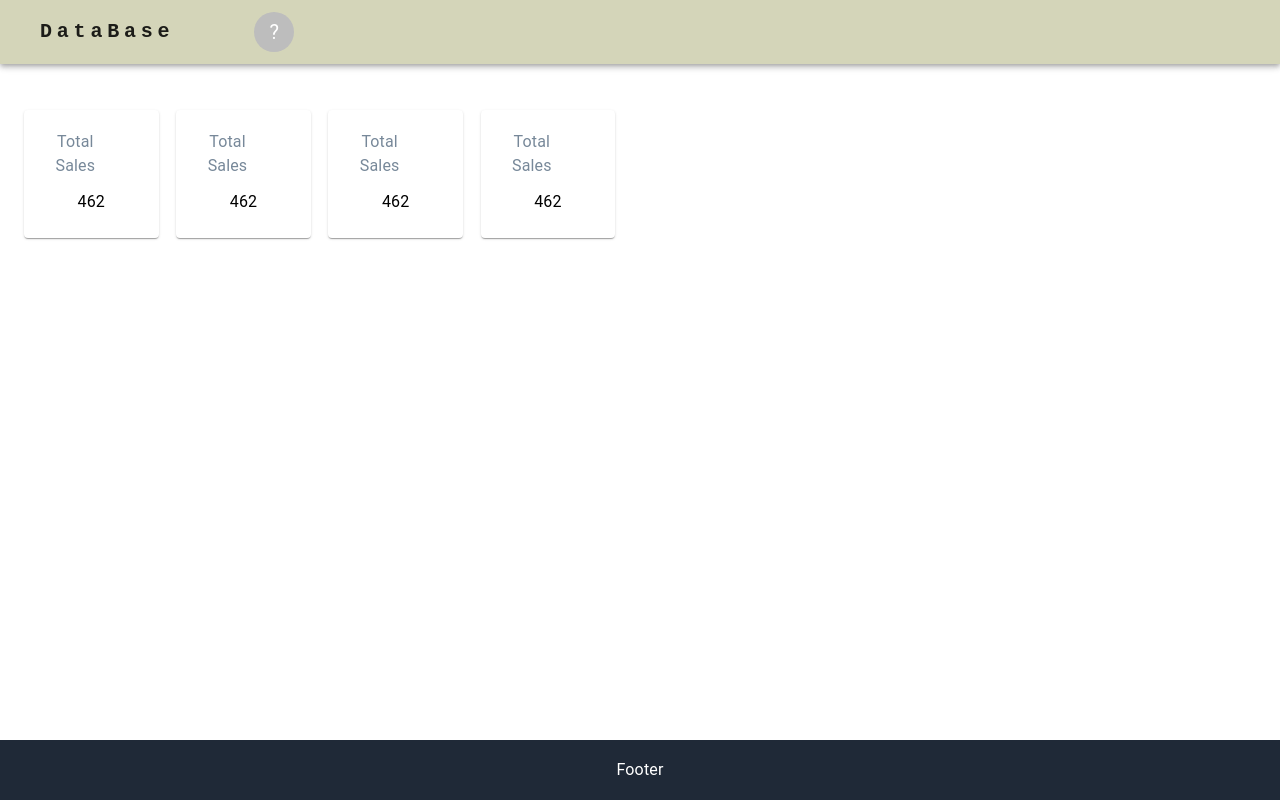
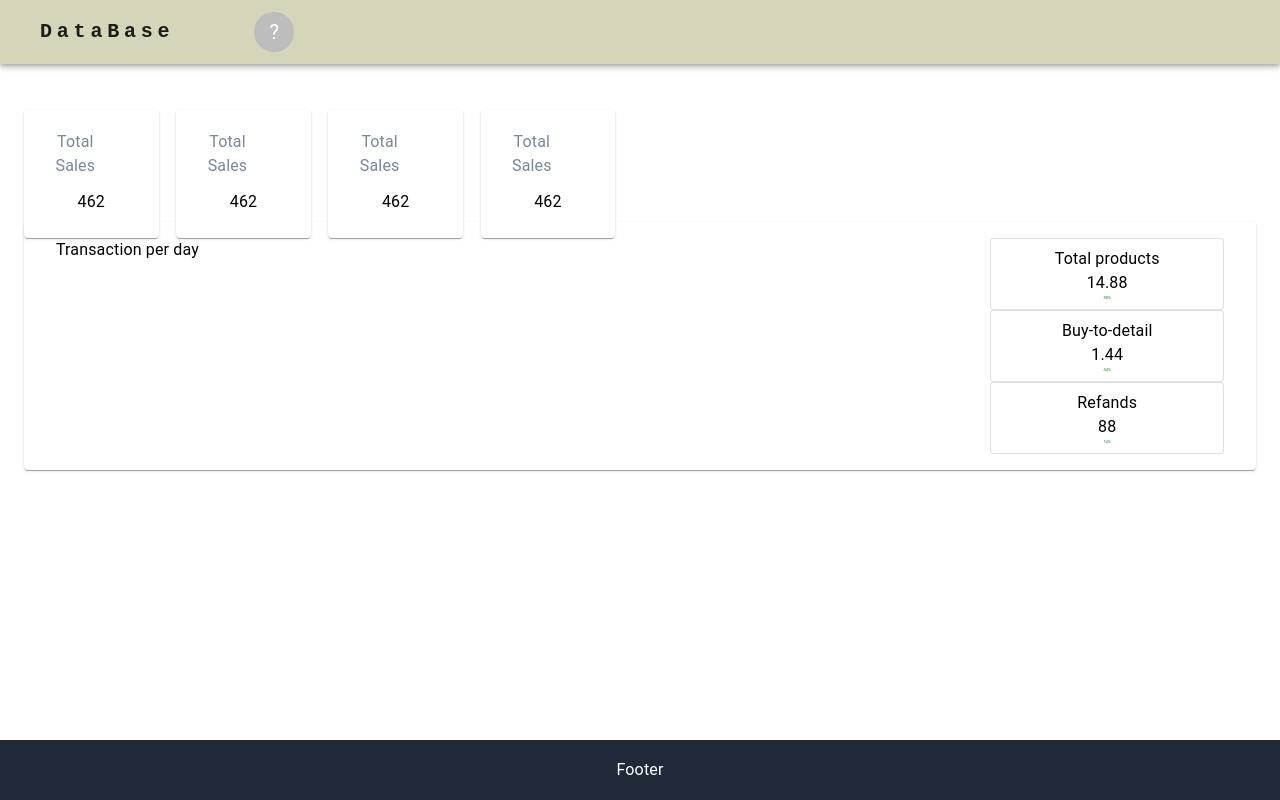
Before and after one commit to LastVoyager/Dashboard-App, a Next.js app: page /dashboard in a window 1280 px wide. Built offline with nearby package versions, Linux system fonts and the light colour scheme; no server answers; some icons are missing.

Commit message:
Made TransactionPerDay component + its styling

```diff
--- a/src/app/dashboard/page.tsx
+++ b/src/app/dashboard/page.tsx
@@ -1,5 +1,6 @@
 import React from "react";
 import DataRibbon from "@/components/DashBoard/DataRibbon/DataRibbon";
+import TransactionsPerDay from "@/components/DashBoard/TransactionPerDay/TransactionPerDay";
 import { Box, Grid, Paper } from "@mui/material";
 import scss from "./dashboard.module.scss";
 
@@ -7,7 +8,7 @@ const Dashboard = () => {
   return (
     <Box>
       <DataRibbon />
-      {/*TransactionsPerDay*/}
+      <TransactionsPerDay />
       {/*TransactionsPerDay Doughnut Charts Bottom Row*/}
     </Box>
   );
--- /dev/null
+++ b/src/components/DashBoard/TransactionPerDay/TransactionPerDay.module.scss
@@ -0,0 +1,55 @@
+$breakPoint: 1000px;
+
+.wrapper {
+  display: flex;
+}
+
+.transaction {
+  display: block;
+  width: 100%;
+  padding: 1rem 2rem;
+
+  @media screen and (min-width: $breakPoint) {
+    display: flex;
+  }
+}
+
+.chart {
+  max-width: 100%;
+  width: 100%;
+
+  @media screen and (min-width: $breakPoint) {
+    max-width: 80%;
+  }
+}
+
+.cardWrapper {
+  display: flex;
+  flex-direction: row;
+  justify-content: space-between;
+  max-width: 100%;
+  width: 100%;
+
+  @media screen and (min-width: $breakPoint) {
+    flex-direction: column;
+    max-width: 20%;
+  }
+}
+.card {
+  text-align: center;
+  padding: 1rem;
+  border-radius: 8px;
+  width: 100%;
+
+  @media screen and (min-width: $breakPoint) {
+    padding: 0.5rem;
+  }
+}
+
+.cardTitle {
+  font-size: 1.8rem;
+}
+
+.cardValue {
+  font-size: 1.2rem;
+}
--- /dev/null
+++ b/src/components/DashBoard/TransactionPerDay/TransactionPerDay.tsx
@@ -0,0 +1,69 @@
+"use client";
+
+import React from "react";
+import { Card, Paper, Typography, Grid } from "@mui/material";
+import scss from "./TransactionPerDay.module.scss";
+import { useTheme } from "@mui/system";
+
+export type TransactionCardType = {
+  title: string;
+  value: string;
+  changeValue: string;
+};
+
+export type TransactionPerDayProps = {
+  data?: TransactionCardType;
+};
+
+const TransactionPerDay = (props: TransactionPerDayProps) => {
+  const { data } = props;
+  const theme = useTheme();
+
+  return (
+    <Grid container gap={2} className={scss.wrapper}>
+      <Paper className={scss.transaction}>
+        <div className={scss.chart}>
+          <Typography>Transaction per day</Typography>
+          {/* ChartComponent's place  */}
+        </div>
+        <div className={scss.cardWrapper}>
+          <Card className={scss.card} variant={"outlined"}>
+            <div className={scss.cardTitle}>
+              <Typography>Total products</Typography>
+            </div>
+            <div className={scss.cardValue}>
+              <Typography>14.88</Typography>
+              <Typography color={theme.palette.success.main} fontSize={4}>
+                88%
+              </Typography>
+            </div>
+          </Card>
+          <Card className={scss.card} variant={"outlined"}>
+            <div className={scss.cardTitle}>
+              <Typography>Buy-to-detail</Typography>
+            </div>
+            <div className={scss.cardValue}>
+              <Typography>1.44</Typography>
+              <Typography color={theme.palette.success.main} fontSize={4}>
+                44%
+              </Typography>
+            </div>
+          </Card>
+          <Card className={scss.card} variant={"outlined"}>
+            <div className={scss.cardTitle}>
+              <Typography>Refands</Typography>
+            </div>
+            <div className={scss.cardValue}>
+              <Typography>88</Typography>
+              <Typography color={theme.palette.success.main} fontSize={4}>
+                14%
+              </Typography>
+            </div>
+          </Card>
+        </div>
+      </Paper>
+    </Grid>
+  );
+};
+
+export default TransactionPerDay;
```
